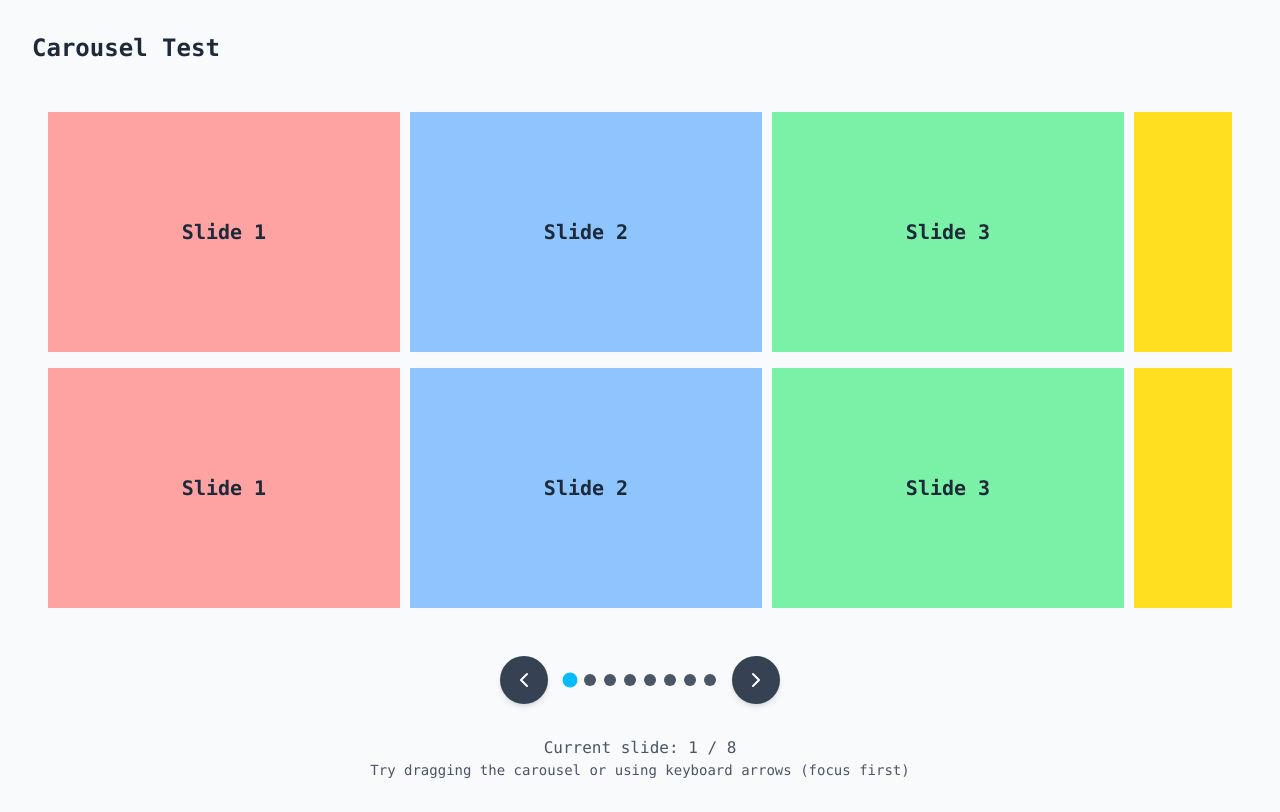
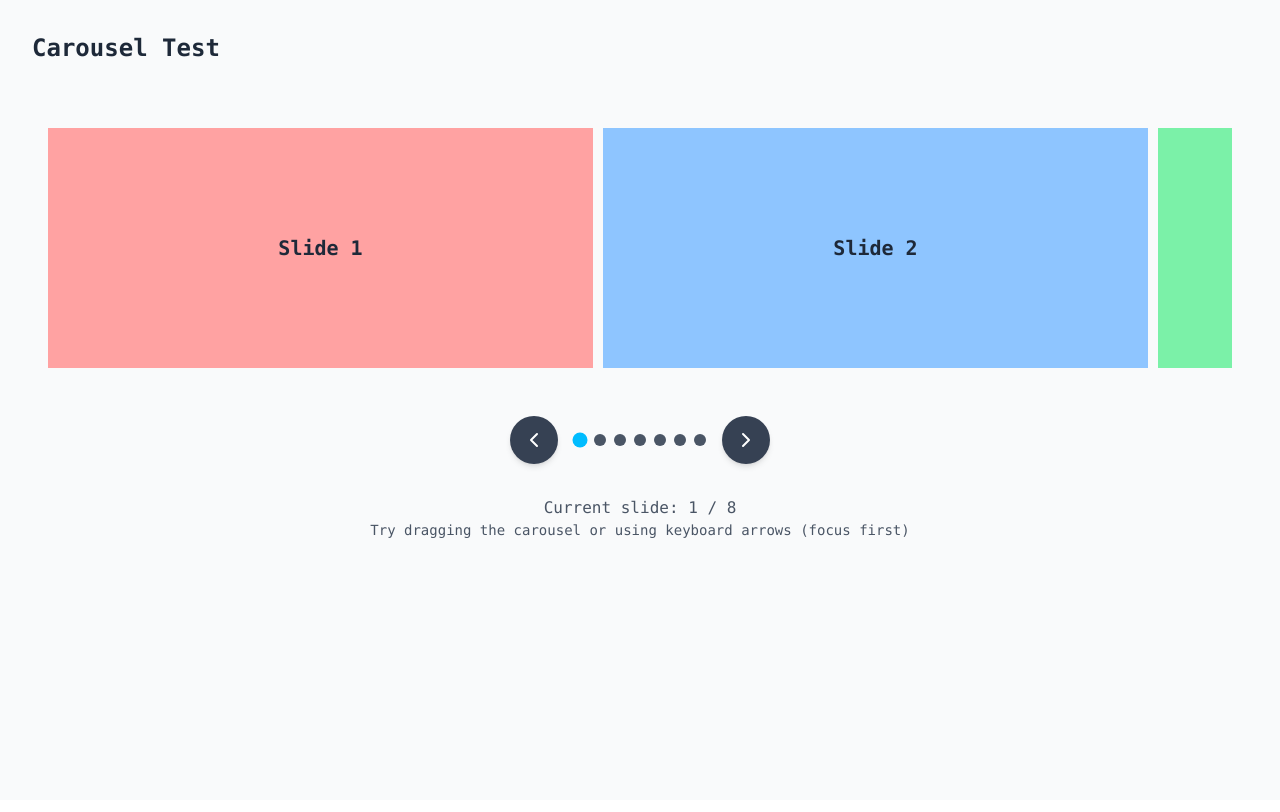
Before and after one commit to mosetsu/mosetsu-ui, a SvelteKit app: page /test in a window 1280 px wide. Built offline with nearby package versions, Linux system fonts and the light colour scheme.

Commit message:
rest of core utils

```diff
--- a/src/components/CarouselFlex.svelte
+++ b/src/components/CarouselFlex.svelte
@@ -3,16 +3,29 @@
 	import DragHandler from '$lib/carouselFlexRuntime/enhancers/dragHandler';
 	import SnapAlignment from '$lib/carouselFlexRuntime/enhancers/snapAlignment';
 	import Positioner from '$lib/carouselFlexRuntime/enhancers/positioner';
-	import Slider from '$lib/carouselFlexRuntime/controller';
+	import Slider, { type CB } from '$lib/carouselFlexRuntime/controller';
 	import Resizer from '$lib/carouselFlexRuntime/enhancers/resizer';
 
-	import type { CarouselFlexClient } from '$lib/carouselFlexRuntime/types';
+	import type { CarouselFlexClient, CarouselFlexOptions } from '$lib/carouselFlexRuntime/types';
+	import KeyboardA11y from '$lib/carouselFlexRuntime/enhancers/keyboardA11y';
 
-	export let options = {};
-	export let onSlideChange: (details: any) => void = () => {};
+	export let options: Omit<CarouselFlexOptions, 'container'> = {
+		breakpoints: {
+			'(min-width: 400px)': {
+				slides: { perView: 1, spacing: 0 }
+			}
+		},
+		loop: false,
+		selector: '.carousel__flex'
+	};
+	export let hooks: CB[];
 
 	let container: HTMLDivElement | null = null;
 	let controller: CarouselFlexClient;
+
+	export function getController(): CarouselFlexClient | undefined {
+		return controller;
+	}
 
 	export function handlePrevSlide() {
 		if (controller) {
@@ -26,6 +39,11 @@
 		}
 	}
 
+	/**
+	 * @summary
+	 * This function allows you to programmatically navigate to a specific slide in the carousel.
+	 * It can be used to jump to a slide based on user interaction or other logic.
+	 */
 	export function goToSlide(index: number) {
 		if (controller) {
 			controller.navigateToSlideIdx(index, false);
@@ -34,18 +52,27 @@
 
 	onMount(() => {
 		if (container) {
-			// Initialize the slider
-			controller = Slider({ ...options, container, selector: '.carousel__flex' }, [
-				Resizer,
-				Positioner,
-				DragHandler,
-				SnapAlignment
-			]);
-
-			controller.on('slideChanged', (details) => {
-				// Update the active index or perform any other action when details change
-				onSlideChange(details?.track.details);
-			});
+			controller = Slider(
+				{ ...options, container },
+				[Resizer, Positioner, DragHandler, SnapAlignment, KeyboardA11y],
+				[
+					...(Array.isArray(hooks) ? hooks : [])
+					// [
+					// 	'slideChanged',
+					// 	(details) => {
+					// 		// Update the active index or perform any other action when details change
+					// 		onSlideChange(details?.track.details);
+					// 	}
+					// ],
+					// [
+					// 	'bpchange',
+					// 	(e) => {
+					// 		// Handle options change if needed
+					// 		console.log('Options changed:', e?.config.currentBreakpoint);
+					// 	}
+					// ]
+				]
+			);
 		}
 
 		return () => {
--- a/src/lib/carouselFlexRuntime/controller.ts
+++ b/src/lib/carouselFlexRuntime/controller.ts
@@ -7,6 +7,7 @@ import type {
 	SubscriptionProps,
 	CarouselFlexClient
 } from './types';
+import { elems } from './utils';
 
 const createBaseController = (
 	options: CarouselFlexOptions,
@@ -35,16 +36,26 @@ const createBaseController = (
 	return controller;
 };
 
+export type CB = [string, (controller: CarouselFlexController) => void];
+
 const Controller = (
 	options: CarouselFlexOptions,
-	enhancers?: Array<(controller: CarouselFlexController) => () => void>
+	enhancers?: Array<(controller: CarouselFlexController) => () => void>,
+	hooks?: Array<CB>
 ): CarouselFlexClient => {
 	const cleanUps: Array<() => void> = [];
 	let subscriptions: SubscriptionProps = {};
 	const controller = createBaseController(options, subscriptions);
 
-	controller.config.slideElements = Array.from(
-		controller.options.container.querySelectorAll(controller.options.selector)
+	if (Array.isArray(hooks)) {
+		for (const [name, callback] of hooks) {
+			controller.sub(name, callback);
+		}
+	}
+
+	controller.config.slideElements = elems(
+		controller.options.selector,
+		controller.options.container
 	);
 	controller.track = CarouselTrack({
 		isLoopEnabled: () => !!controller.options.loop,
--- /dev/null
+++ b/src/lib/carouselFlexRuntime/enhancers/keyboardA11y.ts
@@ -0,0 +1,37 @@
+import { CarouselFlexEventType } from '../events';
+import type { CarouselFlexController } from '../types';
+
+enum KeyCode {
+	ARROW_LEFT = 'ArrowLeft',
+	ARROW_RIGHT = 'ArrowRight'
+}
+
+const KeyboardA11y = (controller: CarouselFlexController): (() => void) => {
+	const container: HTMLElement = controller.options.container;
+	const keyActions: Record<string, () => void> = {
+		[KeyCode.ARROW_LEFT]: () => controller.prevSlide(),
+		[KeyCode.ARROW_RIGHT]: () => controller.nextSlide()
+	};
+
+	const handleKeyDown = (event: KeyboardEvent) => {
+		if (event.key in keyActions) {
+			event.preventDefault();
+			keyActions[event.key]();
+		}
+	};
+
+	const initEvents = () => {
+		container.addEventListener('keydown', handleKeyDown);
+	};
+
+	const destroy = () => {
+		container.removeEventListener('keydown', handleKeyDown);
+	};
+
+	controller.sub(CarouselFlexEventType.CREATED, initEvents);
+	controller.sub(CarouselFlexEventType.DESTROYED, destroy);
+
+	return destroy;
+};
+
+export default KeyboardA11y;
--- a/src/lib/carouselFlexRuntime/enhancers/resizer.ts
+++ b/src/lib/carouselFlexRuntime/enhancers/resizer.ts
@@ -68,6 +68,9 @@ const Resizer = (controller: CarouselFlexController): (() => void) => {
 			perView: 1,
 			spacing: 10
 		};
+		controller.config.currentBreakpoint = currentBreakpoint;
+		// console.log('Current breakpoint:', currentBreakpoint);
+		controller.dispatch('bpchange');
 
 		updateContainerSize();
 		renewTrackConfig();
--- a/src/routes/test/+page.svelte
+++ b/src/routes/test/+page.svelte
@@ -1,5 +1,8 @@
 <script lang="ts">
+	import { onMount } from 'svelte';
 	import Carousel from '../../components/CarouselFlex.svelte';
+	import { CarouselFlexEventType } from '$lib/carouselFlexRuntime/events';
+	import type { CarouselFlexController } from '$lib/carouselFlexRuntime/types';
 
 	// Configuration for the carousel
 	const items = [
@@ -12,55 +15,62 @@
 		{ id: 7, bg: 'bg-indigo-300' },
 		{ id: 8, bg: 'bg-gray-300' }
 	];
+
 	const carouselOptions = {
 		breakpoints: {
 			'(min-width: 400px)': {
-				slides: { perView: 2.5, spacing: 10 }
+				slides: { perView: 1.15, spacing: 10 }
 			},
-			'(min-width: 1000px)': {
+			'(min-width: 720px)': {
+				slides: { perView: 2.15, spacing: 10 }
+			},
+			'(min-width: 1440px)': {
 				slides: { perView: 3.3, spacing: 10 }
+			},
+			'(min-width: 1600px)': {
+				slides: { perView: 5.3, spacing: 10 }
 			}
 		},
-		loop: true
+		loop: false,
+		selector: '.carousel__flex'
 	};
 
+	let dots = items.slice(0, items.length - Math.round(2.15 - 1));
 	let activeIndex = 0;
-	let controller;
+	let controllerRef: Carousel;
+
+	onMount(() => {
+		// if (controllerRef) {
+		// 	controllerRef.getController().on(CarouselFlexEventType.OPTIONS_CHANGED, (e) => {
+		// 		console.log(`OPTIONS_CHANGED`, e?.config.currentBreakpoint);
+		// 	});
+		// 	controllerRef.getController().on('bpchange', (e) => {
+		// 		console.log(`detail changed changed to`, e);
+		// 	});
+		// }
+	});
+
+	const onSlideChange = (e: CarouselFlexController) => {
+		activeIndex = e.track.details.rel;
+	};
+	const onBreakpointChange = (e: CarouselFlexController) => {
+		console.log(`Breakpoint changed to`, e.config.currentBreakpoint);
+		const perView = e.config.currentBreakpoint.perView;
+		dots = items.slice(0, items.length - Math.round(perView - 1));
+	};
 </script>
 
 <section class="w-full p-8">
 	<h1 class="mb-8 text-2xl font-bold">Carousel Test</h1>
 	<div class="relative mt-3 w-full overflow-hidden p-4">
-		<Carousel options={carouselOptions}>
-			{#each items as { id, bg }}
-				<div
-					class="flex h-[240px] items-center justify-center {bg} carousel__flex text-xl font-bold"
-					data-data-carousel-slide={id}
-				>
-					Slide {id}
-				</div>
-			{/each}
-			{#each items as { id, bg }}
-				<div
-					class="flex h-[240px] items-center justify-center {bg} carousel__flex text-xl font-bold"
-					data-data-carousel-slide={id}
-					on:click={() => {
-						console.log(`Clicked on slide ${id}`);
-					}}
-					aria-hidden={true}
-				>
-					Slide {id}
-				</div>
-			{/each}
-		</Carousel>
 		<div class="my-4"></div>
 		<Carousel
-			options={{ ...carouselOptions, loop: false }}
-			bind:this={controller}
-			onSlideChange={(e) => {
-				activeIndex = e.rel;
-				console.log(`Active slide changed to: ${e}`);
-			}}
+			options={carouselOptions}
+			bind:this={controllerRef}
+			hooks={[
+				['slideChanged', onSlideChange],
+				['bpchange', onBreakpointChange]
+			]}
 		>
 			{#each items as { id, bg }}
 				<div
@@ -74,7 +84,7 @@
 	</div>
 	<div class="mt-8 flex items-center justify-center space-x-4">
 		<button
-			on:click={controller.handlePrevSlide}
+			on:click={controllerRef.handlePrevSlide}
 			class="flex h-12 w-12 items-center justify-center rounded-full bg-gray-700 text-white shadow-md transition-colors duration-200 hover:bg-gray-600 disabled:cursor-not-allowed disabled:opacity-50"
 			aria-label="Previous slide"
 		>
@@ -92,9 +102,9 @@
 		</button>
 
 		<div class="flex items-center justify-center space-x-2">
-			{#each items as { id }, i}
+			{#each dots as { id }, i}
 				<button
-					on:click={() => controller.goToSlide(i)}
+					on:click={() => controllerRef.goToSlide(i)}
 					class="h-3 w-3 rounded-full transition-all duration-300 {activeIndex === i
 						? 'scale-125 bg-sky-400'
 						: 'bg-gray-600 hover:bg-gray-500'}"
@@ -104,7 +114,7 @@
 		</div>
 
 		<button
-			on:click={controller.handleNextSlide}
+			on:click={controllerRef.handleNextSlide}
 			class="flex h-12 w-12 items-center justify-center rounded-full bg-gray-700 text-white shadow-md transition-colors duration-200 hover:bg-gray-600 disabled:cursor-not-allowed disabled:opacity-50"
 			aria-label="Next slide"
 		>
```
